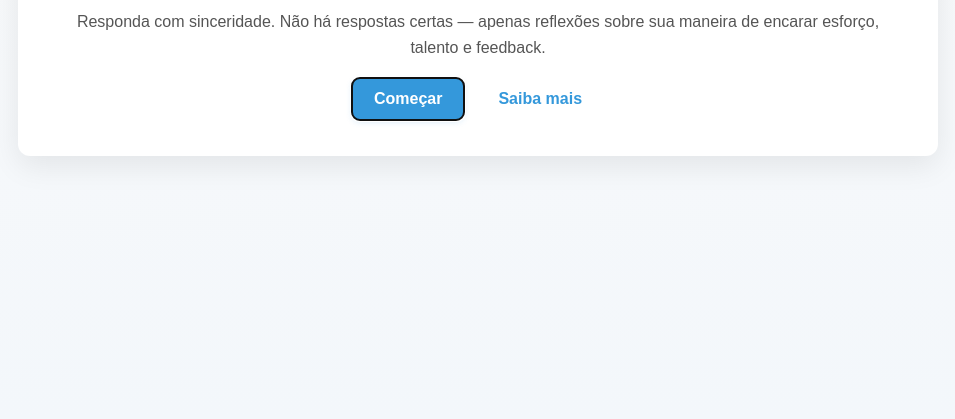
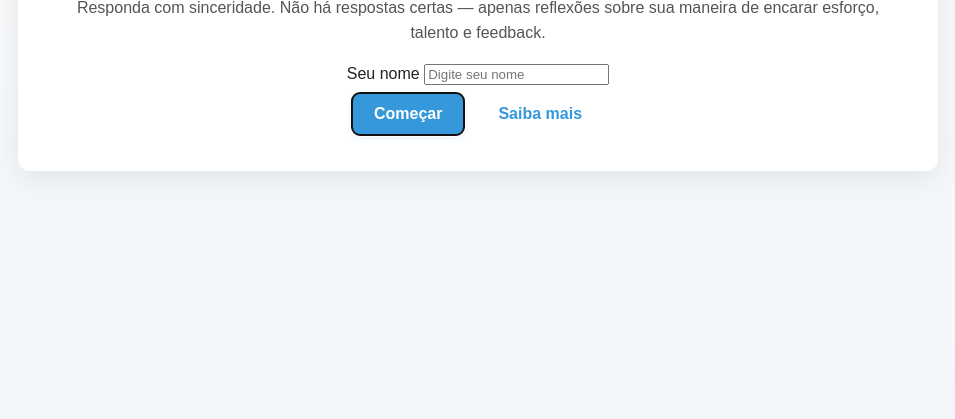
Before and after one commit to jacksonullmann/teste_mindset, a website: page docs/index.html in a window 1280 px wide. Shown: the part 381-800 px from the top of the page, without its empty margins (162-1117 px from the left). Drawn offline with Linux system fonts and the light colour scheme.

Commit message:
Update index.html

```diff
--- a/docs/index.html
+++ b/docs/index.html
@@ -20,6 +20,10 @@
       <h1 id="coverTitle" class="cover-title">Teste de Mindset</h1>
       <p class="cover-sub">Descubra como suas crenças sobre inteligência e talento influenciam sua abordagem diante de desafios e aprendizado.</p>
       <p class="cover-desc">Responda com sinceridade. Não há respostas certas — apenas reflexões sobre sua maneira de encarar esforço, talento e feedback.</p>
+      <!-- campo para o nome do participante (coloque antes do questionário) -->
+<div class="participant-name"><label for="participantName">Seu nome</label>
+  <input id="participantName" name="participantName" type="text" placeholder="Digite seu nome" /></div>
+
       <div class="cover-actions">
         <button id="startBtn" class="qnav primary" aria-label="Começar teste">Começar</button>
         <button id="learnMore" class="qnav" aria-label="Saber mais">Saiba mais</button>
```
